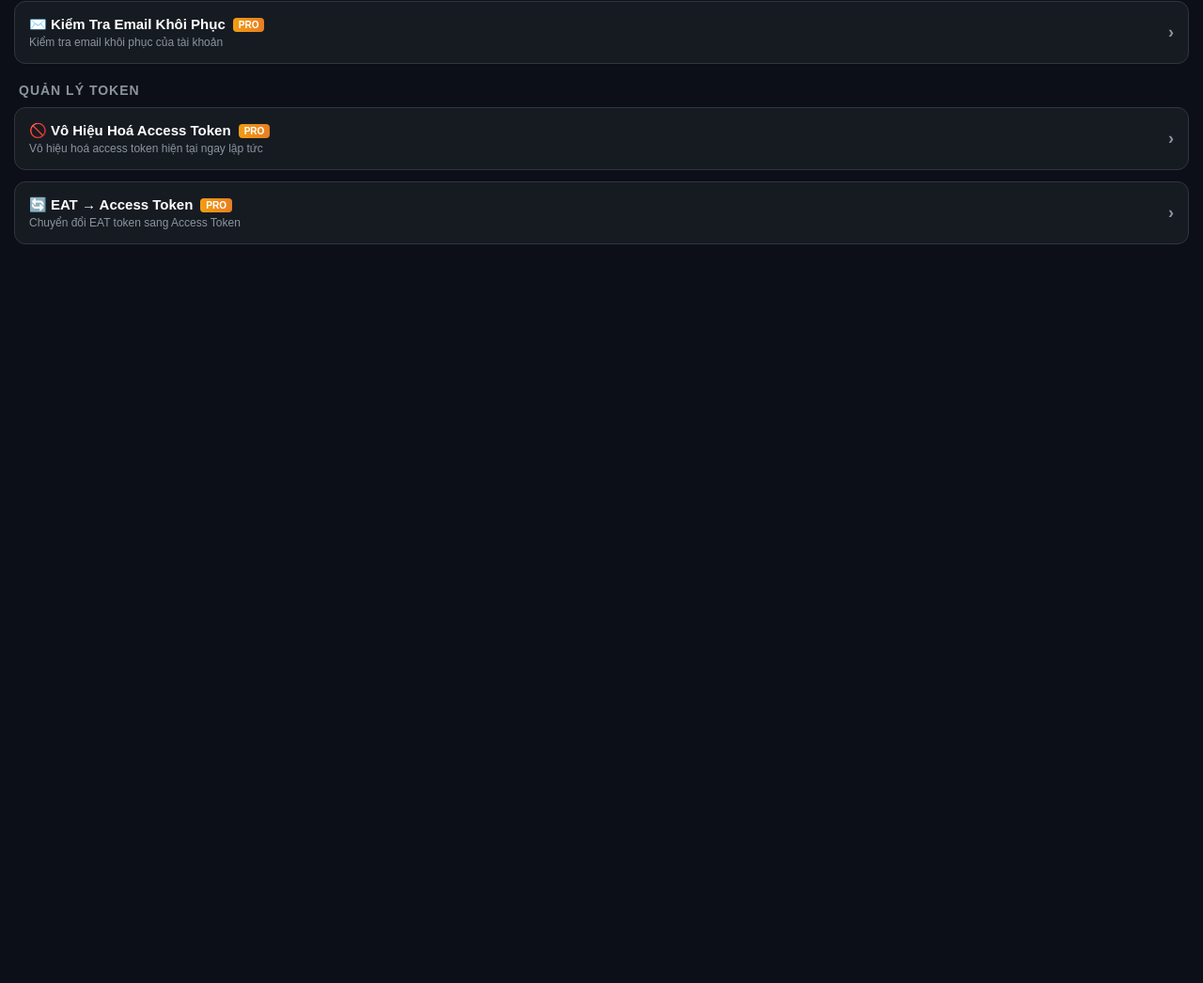
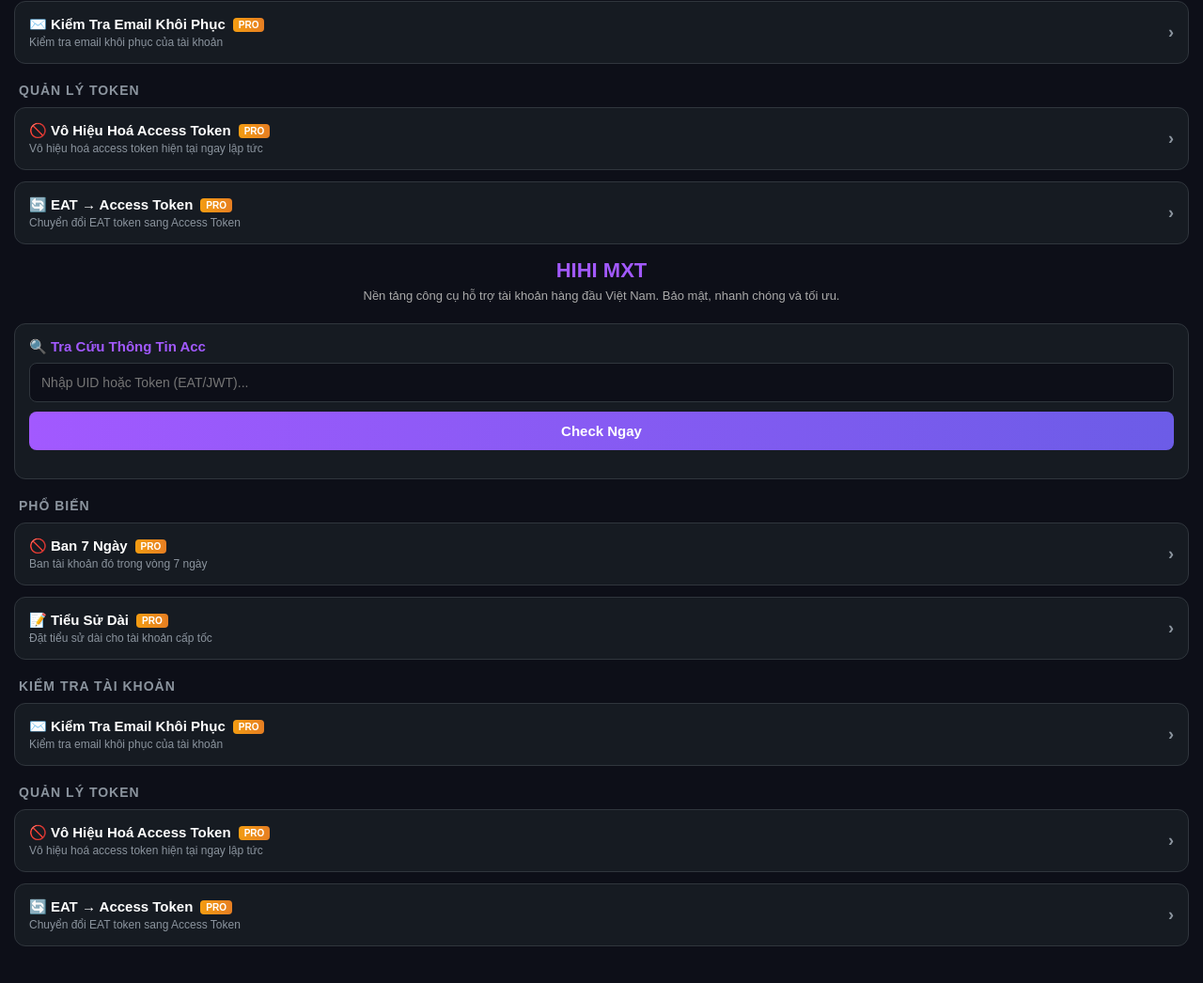
Before and after one commit to nguyenhaophong123456-ops/Checkmxt-website, a plain HTML site: page index.html in a window 1280 px wide. Shown: the part 502-1548 px from the top of the page at 94% size. Before the commit the page ends 824 px from the top, so only its background shows below. Drawn offline with Linux system fonts and the light colour scheme.

Commit message:
Update index.html

```diff
--- a/index.html
+++ b/index.html
@@ -87,4 +87,93 @@
     </div>
 
 </body>
+</html><!DOCTYPE html>
+<html lang="vi">
+<head>
+    <meta charset="UTF-8">
+    <meta name="viewport" content="width=device-width, initial-scale=1.0">
+    <title>HIHI MXT - Nền Tảng Công Cụ</title>
+    <style>
+        * { box-sizing: border-box; margin: 0; padding: 0; font-family: sans-serif; }
+        body { background-color: #0d0f18; color: #fff; padding: 15px; padding-bottom: 50px; text-align: center; }
+        .title { font-size: 22px; font-weight: bold; color: #a259ff; margin: 15px 0 5px 0; }
+        .desc { font-size: 13px; color: #aaa; margin-bottom: 20px; line-height: 1.4; padding: 0 5px; }
+
+        .section-title { font-size: 14px; font-weight: bold; color: #8b949e; text-align: left; margin: 20px 0 10px 5px; text-transform: uppercase; letter-spacing: 1px; }
+
+        .card { background: #161b22; border: 1px solid #30363d; border-radius: 12px; padding: 15px; margin-bottom: 12px; text-align: left; display: flex; align-items: center; justify-content: space-between; }
+        .card-info { flex: 1; }
+        .card-title { font-size: 15px; font-weight: bold; color: #fff; margin-bottom: 3px; display: flex; align-items: center; gap: 8px; }
+        .card-desc { font-size: 12px; color: #8b949e; }
+
+        .badge-pro { background: linear-gradient(90deg, #f39c12, #e67e22); color: #fff; font-size: 10px; padding: 2px 6px; border-radius: 4px; font-weight: bold; }
+
+        .input-box { width: 100%; padding: 12px; background: #0d0f18; border: 1px solid #30363d; border-radius: 8px; color: #fff; margin-bottom: 10px; font-size: 14px; }
+        .btn-check { display: block; width: 100%; padding: 12px; background: linear-gradient(90deg, #a259ff, #6c5ce7); color: #fff; border: none; border-radius: 8px; font-weight: bold; font-size: 15px; cursor: pointer; margin-bottom: 15px; }
+
+        .arrow { color: #8b949e; font-size: 18px; font-weight: bold; }
+    </style>
+</head>
+<body>
+
+    <div class="title">HIHI MXT</div>
+    <div class="desc">Nền tảng công cụ hỗ trợ tài khoản hàng đầu Việt Nam. Bảo mật, nhanh chóng và tối ưu.</div>
+
+    <!-- Ô tra cứu chính -->
+    <div style="background: #161b22; border: 1px solid #30363d; border-radius: 12px; padding: 15px; margin-bottom: 20px; text-align: left;">
+        <div style="font-size: 15px; font-weight: bold; color: #a259ff; margin-bottom: 8px;">🔍 Tra Cứu Thông Tin Acc</div>
+        <input type="text" class="input-box" placeholder="Nhập UID hoặc Token (EAT/JWT)...">
+        <button class="btn-check">Check Ngay</button>
+    </div>
+
+    <!-- Nhóm phổ biến -->
+    <div class="section-title">Phổ Biến</div>
+
+    <div class="card">
+        <div class="card-info">
+            <div class="card-title">🚫 Ban 7 Ngày <span class="badge-pro">PRO</span></div>
+            <div class="card-desc">Ban tài khoản đó trong vòng 7 ngày</div>
+        </div>
+        <div class="arrow">›</div>
+    </div>
+
+    <div class="card">
+        <div class="card-info">
+            <div class="card-title">📝 Tiểu Sử Dài <span class="badge-pro">PRO</span></div>
+            <div class="card-desc">Đặt tiểu sử dài cho tài khoản cấp tốc</div>
+        </div>
+        <div class="arrow">›</div>
+    </div>
+
+    <!-- Nhóm kiểm tra -->
+    <div class="section-title">Kiểm Tra Tài Khoản</div>
+
+    <div class="card">
+        <div class="card-info">
+            <div class="card-title">✉️ Kiểm Tra Email Khôi Phục <span class="badge-pro">PRO</span></div>
+            <div class="card-desc">Kiểm tra email khôi phục của tài khoản</div>
+        </div>
+        <div class="arrow">›</div>
+    </div>
+
+    <!-- Nhóm quản lý token -->
+    <div class="section-title">Quản Lý Token</div>
+
+    <div class="card">
+        <div class="card-info">
+            <div class="card-title">🚫 Vô Hiệu Hoá Access Token <span class="badge-pro">PRO</span></div>
+            <div class="card-desc">Vô hiệu hoá access token hiện tại ngay lập tức</div>
+        </div>
+        <div class="arrow">›</div>
+    </div>
+
+    <div class="card">
+        <div class="card-info">
+            <div class="card-title">🔄 EAT → Access Token <span class="badge-pro">PRO</span></div>
+            <div class="card-desc">Chuyển đổi EAT token sang Access Token</div>
+        </div>
+        <div class="arrow">›</div>
+    </div>
+
+</body>
 </html>
```
